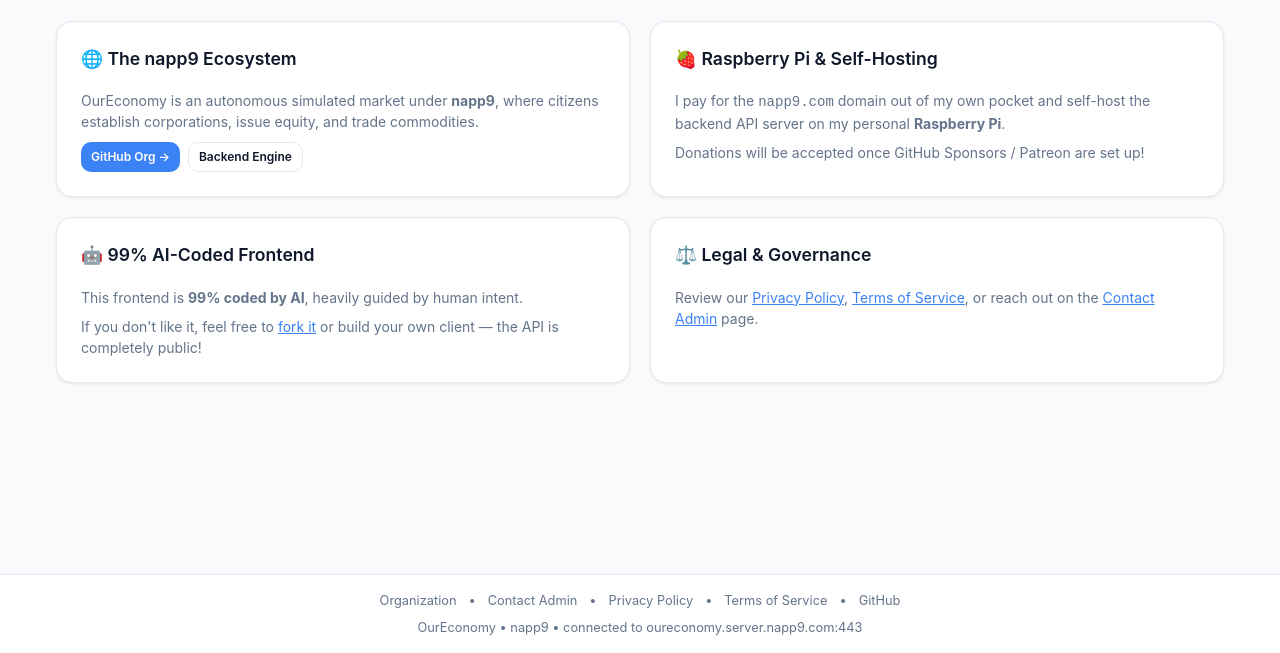
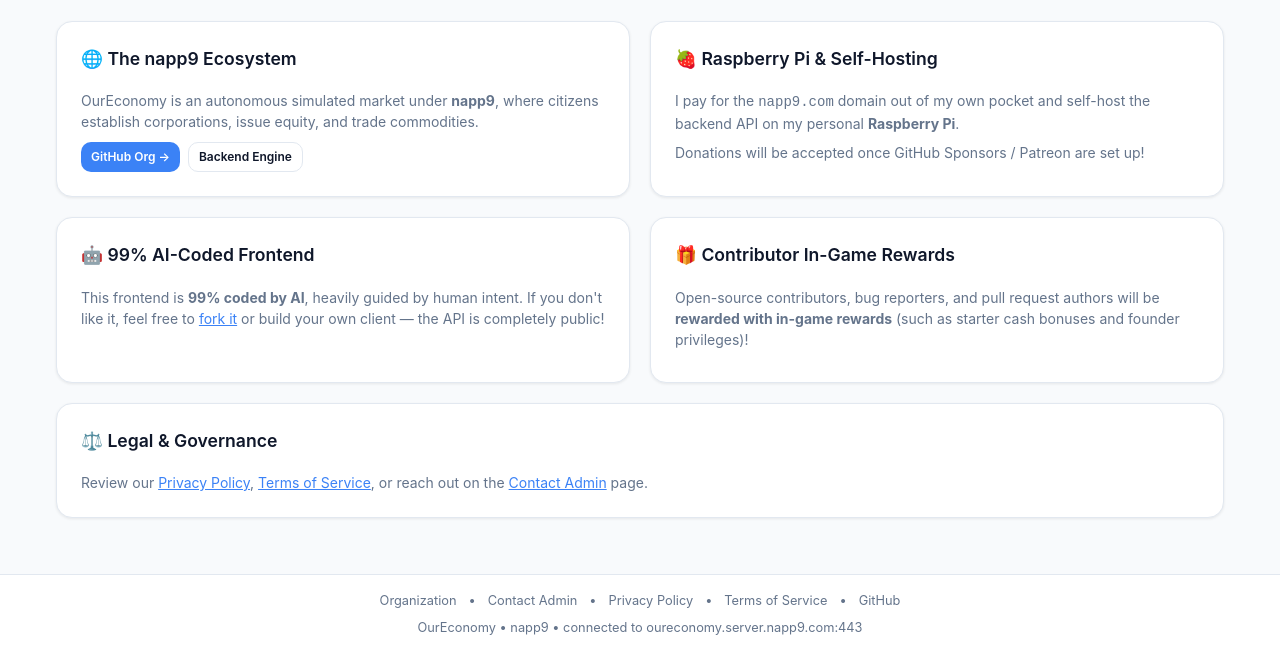
Before and after one commit to OurEconomyGame/frontend, a website: page public/info/index.html in a window 1280 px wide. Shown: the part 147-800 px from the top of the page. Drawn offline with Linux system fonts and the light colour scheme.

Commit message:
Add contributor in game rewards note - AI

```diff
--- a/public/info/index.html
+++ b/public/info/index.html
@@ -28,7 +28,7 @@
       <div class="card">
         <div class="card-header"><span class="card-title">🍓 Raspberry Pi & Self-Hosting</span></div>
         <p style="color: var(--text-muted); font-size: 0.875rem; margin-bottom: 8px;">
-          I pay for the <code>napp9.com</code> domain out of my own pocket and self-host the backend API server on my personal <strong>Raspberry Pi</strong>.
+          I pay for the <code>napp9.com</code> domain out of my own pocket and self-host the backend API on my personal <strong>Raspberry Pi</strong>.
         </p>
         <p style="color: var(--text-muted); font-size: 0.875rem;">
           Donations will be accepted once GitHub Sponsors / Patreon are set up!
@@ -40,19 +40,23 @@
       <div class="card">
         <div class="card-header"><span class="card-title">🤖 99% AI-Coded Frontend</span></div>
         <p style="color: var(--text-muted); font-size: 0.875rem; margin-bottom: 8px;">
-          This frontend is <strong>99% coded by AI</strong>, heavily guided by human intent.
-        </p>
-        <p style="color: var(--text-muted); font-size: 0.875rem;">
-          If you don't like it, feel free to <a href="https://github.com/OurEconomyGame/frontend" target="_blank" rel="noopener" style="color: var(--primary);">fork it</a> or build your own client — the API is completely public!
+          This frontend is <strong>99% coded by AI</strong>, heavily guided by human intent. If you don't like it, feel free to <a href="https://github.com/OurEconomyGame/frontend" target="_blank" rel="noopener" style="color: var(--primary);">fork it</a> or build your own client — the API is completely public!
         </p>
       </div>
 
       <div class="card">
-        <div class="card-header"><span class="card-title">⚖️ Legal & Governance</span></div>
-        <p style="color: var(--text-muted); font-size: 0.875rem;">
-          Review our <a href="/privacy/" style="color: var(--primary);">Privacy Policy</a>, <a href="/terms/" style="color: var(--primary);">Terms of Service</a>, or reach out on the <a href="/contact/" style="color: var(--primary);">Contact Admin</a> page.
+        <div class="card-header"><span class="card-title">🎁 Contributor In-Game Rewards</span></div>
+        <p style="color: var(--text-muted); font-size: 0.875rem; margin-bottom: 8px;">
+          Open-source contributors, bug reporters, and pull request authors will be <strong>rewarded with in-game rewards</strong> (such as starter cash bonuses and founder privileges)!
         </p>
       </div>
+    </div>
+
+    <div class="card">
+      <div class="card-header"><span class="card-title">⚖️ Legal & Governance</span></div>
+      <p style="color: var(--text-muted); font-size: 0.875rem;">
+        Review our <a href="/privacy/" style="color: var(--primary);">Privacy Policy</a>, <a href="/terms/" style="color: var(--primary);">Terms of Service</a>, or reach out on the <a href="/contact/" style="color: var(--primary);">Contact Admin</a> page.
+      </p>
     </div>
   </main>
 
```
